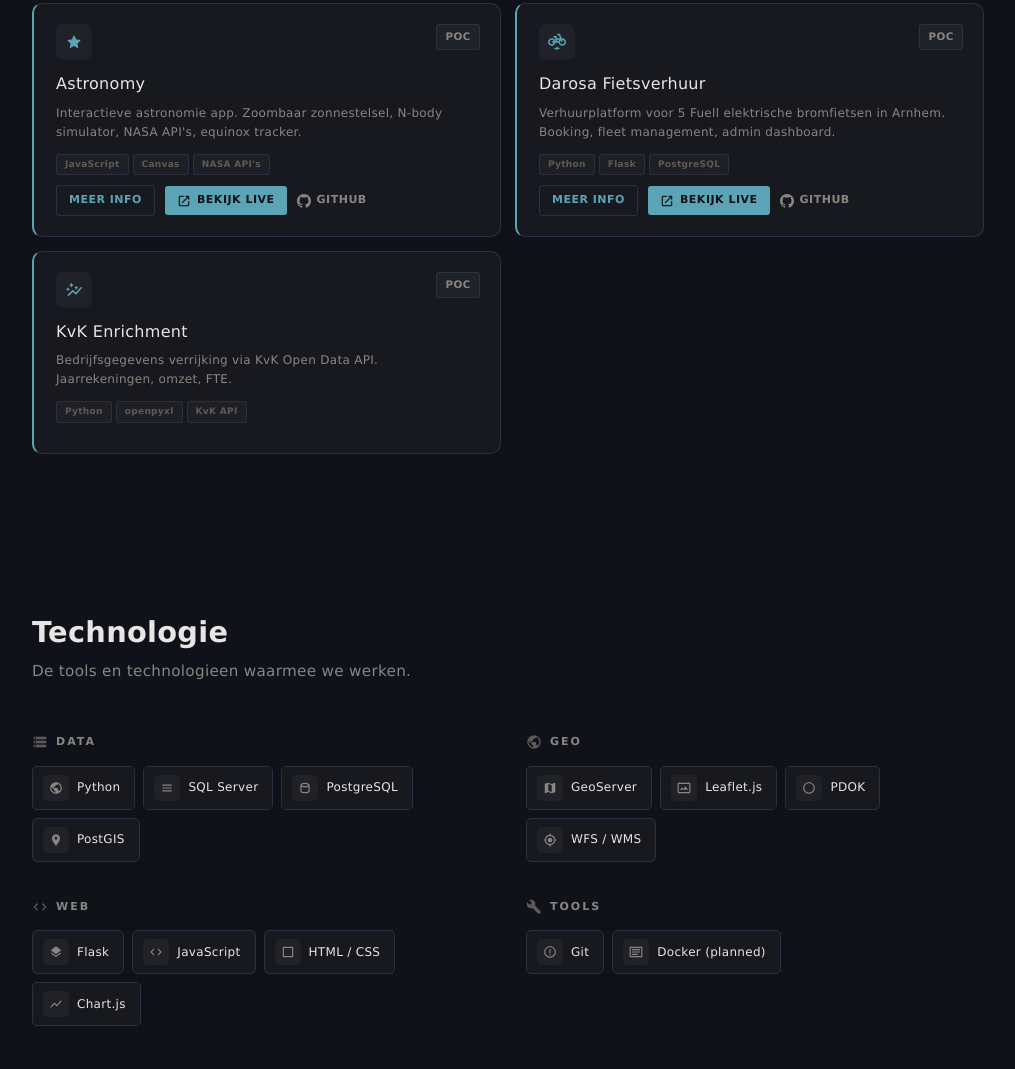
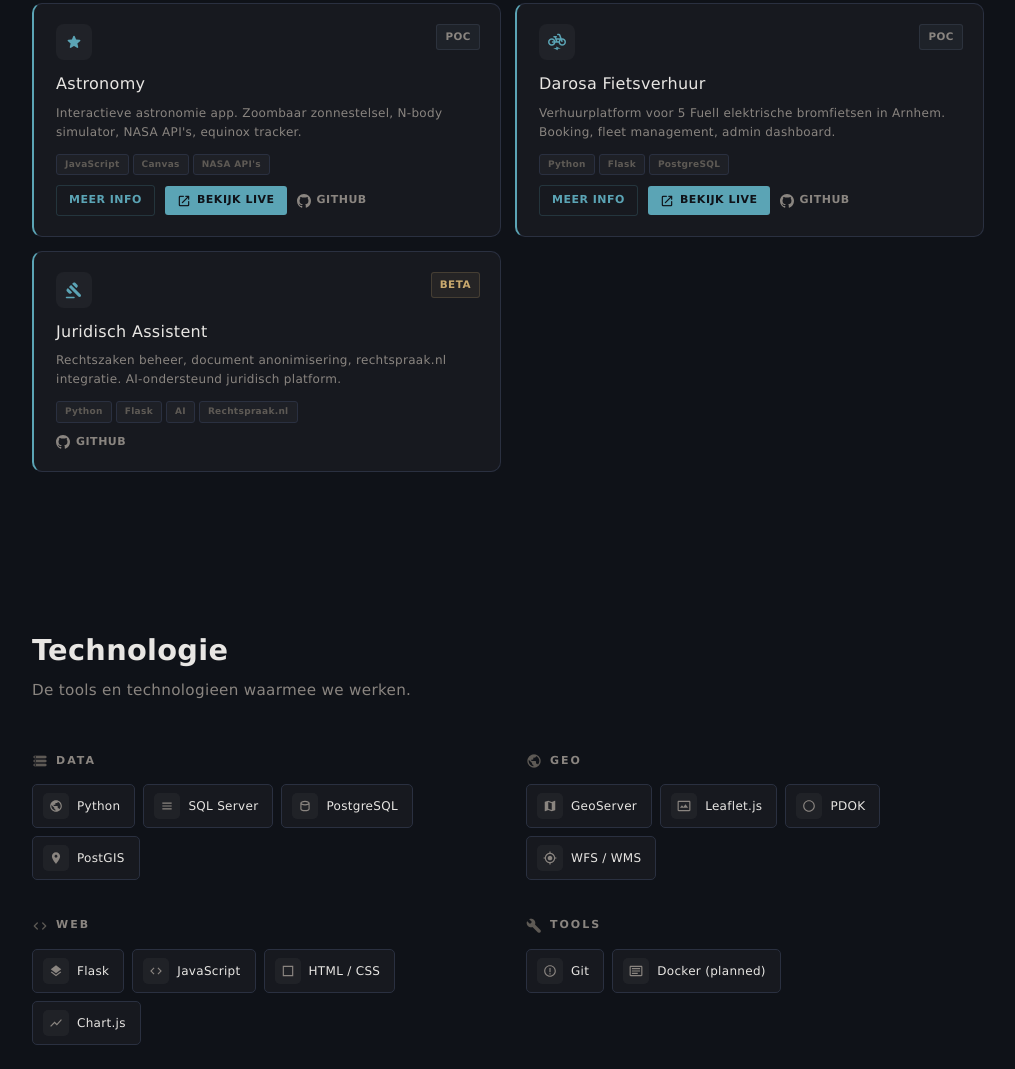
Before and after one commit to AnneVersion/dataconsultants, a plain HTML site: page index.html in a window 1280 px wide. Shown: the part 4610-5679 px from the top of the page, without its empty margins (132-1147 px from the left). Drawn offline with Linux system fonts and the light colour scheme.

Commit message:
feat: Juridisch Assistent vervangt KvK Enrichment op homepage
- Nieuw project: Juridisch Assistent (rechtszaken, anonimisering, AI)
- KvK Enrichment verwijderd (was een script, geen app)
- GitHub link naar AnneVersion/juridisch-assistent

Co-Authored-By: Claude Opus 4.6 (1M context) <noreply@anthropic.com>

```diff
--- a/index.html
+++ b/index.html
@@ -1282,13 +1282,19 @@ footer {
         </div>
         <div class="project-card">
             <div class="project-header">
-                <div class="project-icon"><span class="material-icons-round">auto_graph</span></div>
-                <div class="project-status poc">POC</div>
-            </div>
-            <h3>KvK Enrichment</h3>
-            <p class="desc">Bedrijfsgegevens verrijking via KvK Open Data API. Jaarrekeningen, omzet, FTE.</p>
+                <div class="project-icon"><span class="material-icons-round">gavel</span></div>
+                <div class="project-status beta">Beta</div>
+            </div>
+            <h3>Juridisch Assistent</h3>
+            <p class="desc">Rechtszaken beheer, document anonimisering, rechtspraak.nl integratie. AI-ondersteund juridisch platform.</p>
             <div class="project-tags">
-                <span>Python</span><span>openpyxl</span><span>KvK API</span>
+                <span>Python</span><span>Flask</span><span>AI</span><span>Rechtspraak.nl</span>
+            </div>
+            <div class="project-actions">
+                <a href="https://github.com/AnneVersion/juridisch-assistent" target="_blank" class="project-github">
+                    <svg viewBox="0 0 24 24"><path d="M12 0c-6.626 0-12 5.373-12 12 0 5.302 3.438 9.8 8.207 11.387.599.111.793-.261.793-.577v-2.234c-3.338.726-4.033-1.416-4.033-1.416-.546-1.387-1.333-1.756-1.333-1.756-1.089-.745.083-.729.083-.729 1.205.084 1.839 1.237 1.839 1.237 1.07 1.834 2.807 1.304 3.492.997.107-.775.418-1.305.762-1.604-2.665-.305-5.467-1.334-5.467-5.931 0-1.311.469-2.381 1.236-3.221-.124-.303-.535-1.524.117-3.176 0 0 1.008-.322 3.301 1.23.957-.266 1.983-.399 3.003-.404 1.02.005 2.047.138 3.006.404 2.291-1.552 3.297-1.23 3.297-1.23.653 1.653.242 2.874.118 3.176.77.84 1.235 1.911 1.235 3.221 0 4.609-2.807 5.624-5.479 5.921.43.372.823 1.102.823 2.222v3.293c0 .319.192.694.801.576 4.765-1.589 8.199-6.086 8.199-11.386 0-6.627-5.373-12-12-12z"/></svg>
+                    GitHub
+                </a>
             </div>
         </div>
     </div>
```
